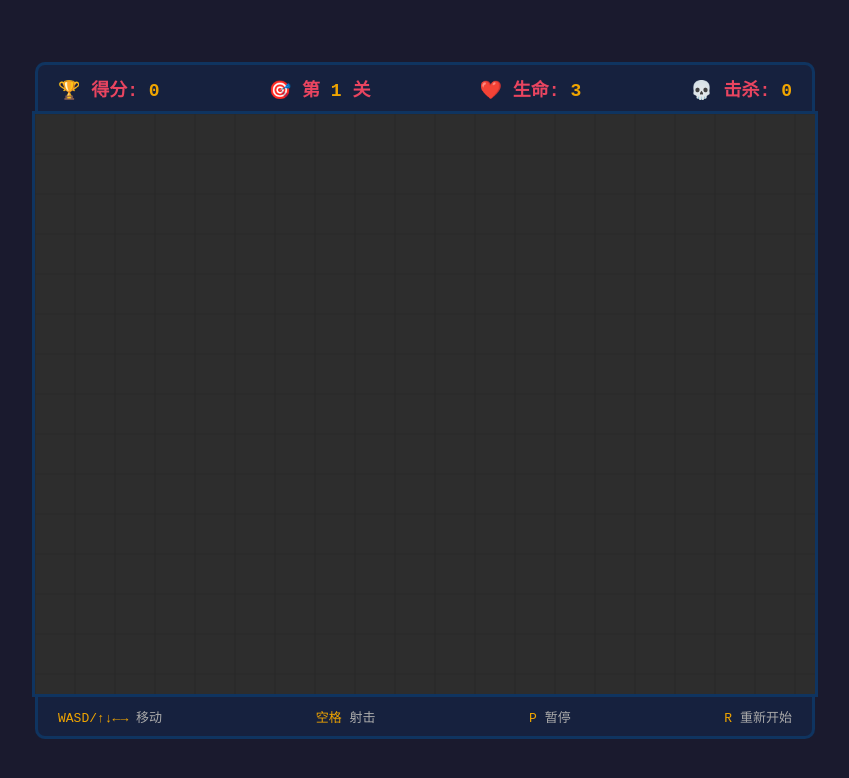
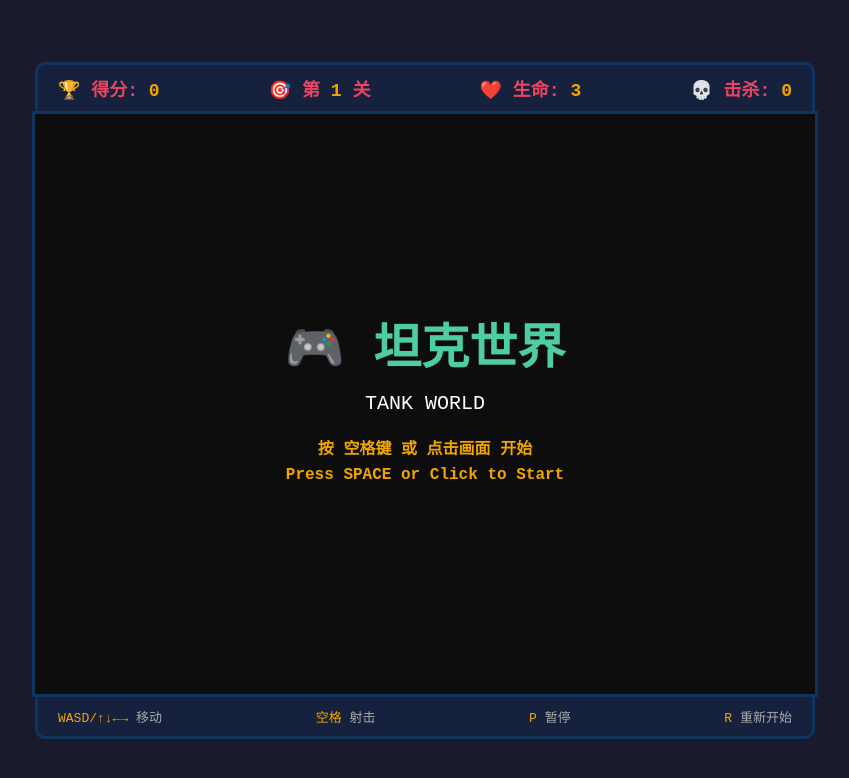
Before and after one commit to Organ-C/tank-world, a plain HTML site: page index.html in a window 1280 px wide. Shown: the whole page, without its empty margins (215-1064 px from the left). Drawn offline with Linux system fonts and the light colour scheme.

Commit message:
🐛 修复菜单画面JS崩溃导致游戏无法启动
- drawMap() 在 mapData 为空时提前返回，避免访问 undefined
- player.alive 检查前先判断 player 是否存在

Co-Authored-By: Claude Opus 4.8 (1M context) <noreply@anthropic.com>

```diff
--- a/index.html
+++ b/index.html
@@ -728,6 +728,7 @@ function restartGame() {
 
 // --- 渲染 ---
 function drawMap() {
+  if (!mapData.length) return;
   for (let r = 0; r < ROWS_INT; r++) {
     for (let c = 0; c < COLS_INT; c++) {
       const x = c * TILE, y = r * TILE;
@@ -804,7 +805,7 @@ function draw() {
 
   // 坦克
   for (const e of enemies) e.draw(ctx);
-  if (player.alive) player.draw(ctx);
+  if (player && player.alive) player.draw(ctx);
 
   // 子弹
   for (const b of bullets) b.draw(ctx);
```
